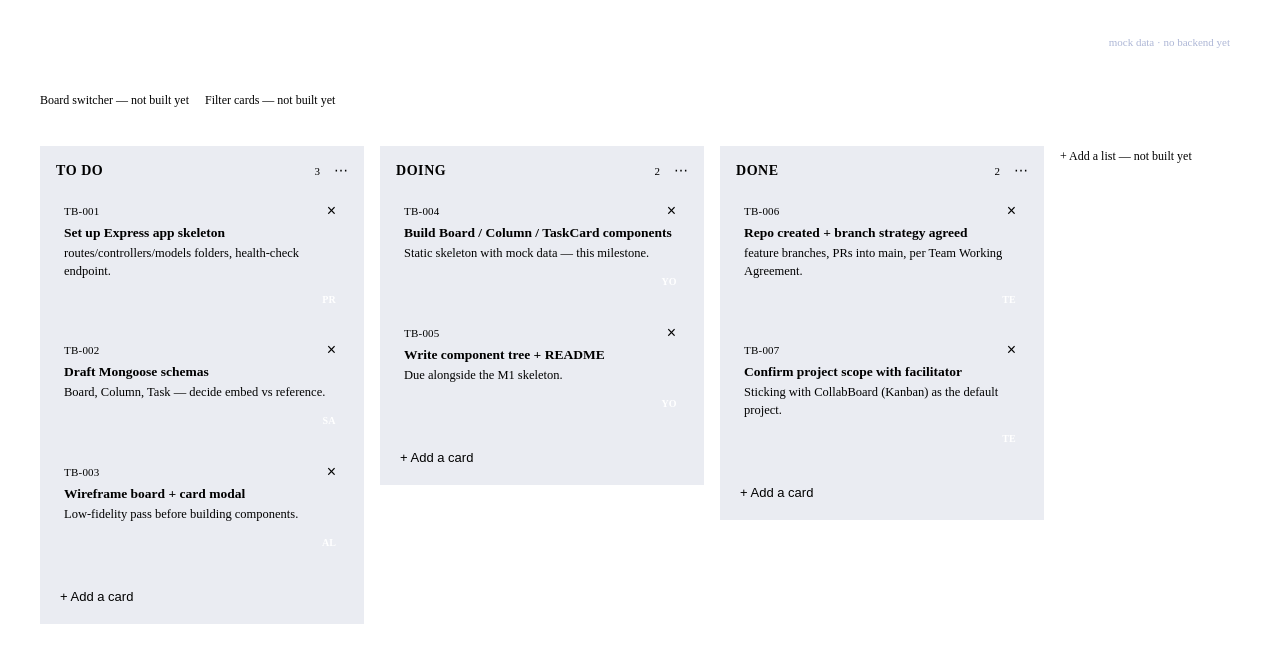
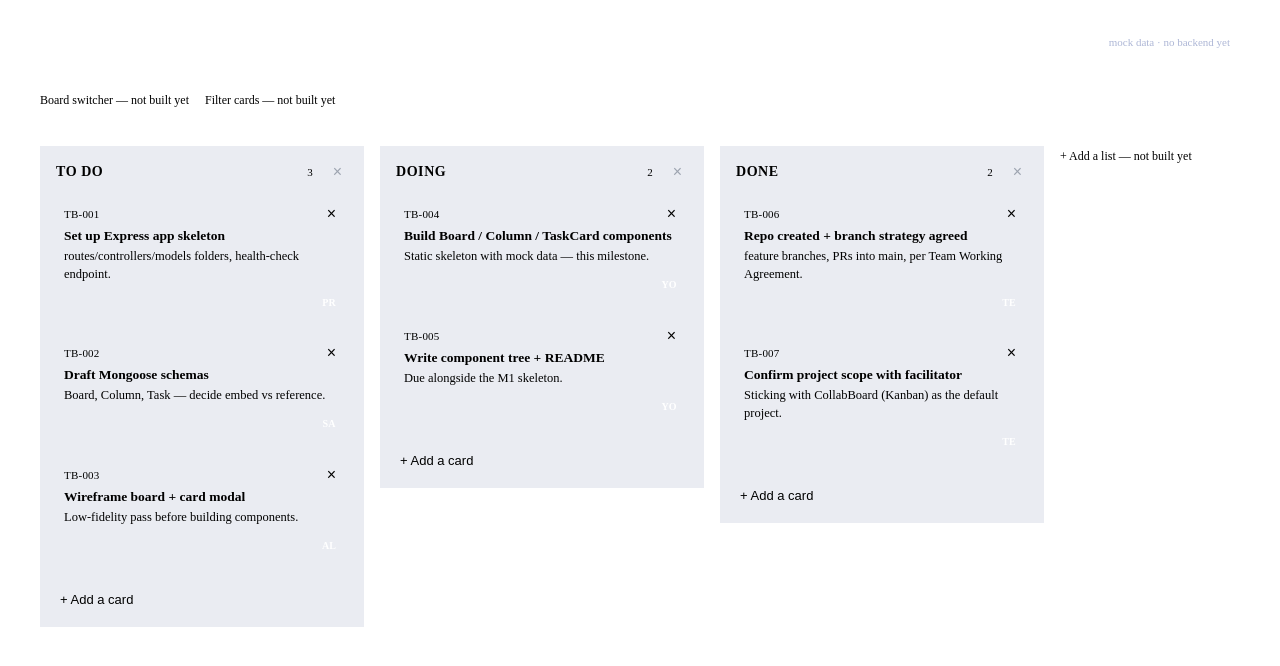
Before and after one commit to Mihidi-n/taskNest-syncboard, a React (Vite) app: page / in a window 1280 px wide. Shown: the top 666 px of the page. Built offline with nearby package versions, Linux system fonts and the light colour scheme; the HTML template or start-up script is replaced by a standard one.

Commit message:
Add click-to-rename title and delete X for board columns

```diff
--- a/src/components/Column.jsx
+++ b/src/components/Column.jsx
@@ -1,4 +1,4 @@
-import { useState } from 'react'
+import { useState, useRef, useEffect } from 'react'
 import ColumnMenu from './ColumnMenu'
 import TaskCard from './TaskCard'
 import './Column.css'
@@ -6,7 +6,8 @@ import './Column.css'
 /**
  * Column — holds one lane (To Do / Doing / Done) worth of TaskCards,
  * the inline "add task" affordance, the drop target for drag/drop,
- * and (via ColumnMenu) rename/delete for the list itself.
+ * an editable title (click to rename), and a delete button (via
+ * ColumnMenu) for the list itself.
  */
 export default function Column({
   column,
@@ -21,6 +22,43 @@ export default function Column({
   const [isOver, setIsOver] = useState(false)
   const [draftTitle, setDraftTitle] = useState('')
   const [isAdding, setIsAdding] = useState(false)
+
+  const [isEditingTitle, setIsEditingTitle] = useState(false)
+  const [titleDraft, setTitleDraft] = useState(column.title)
+  const titleInputRef = useRef(null)
+
+  useEffect(() => {
+    if (isEditingTitle) {
+      titleInputRef.current?.focus()
+      titleInputRef.current?.select()
+    }
+  }, [isEditingTitle])
+
+  function startEditingTitle() {
+    setTitleDraft(column.title)
+    setIsEditingTitle(true)
+  }
+
+  function commitTitle() {
+    const trimmed = titleDraft.trim()
+    if (trimmed && trimmed !== column.title) {
+      onRenameColumn(column.id, trimmed)
+    } else {
+      setTitleDraft(column.title)
+    }
+    setIsEditingTitle(false)
+  }
+
+  function handleTitleKeyDown(e) {
+    if (e.key === 'Enter') {
+      e.preventDefault()
+      commitTitle()
+    }
+    if (e.key === 'Escape') {
+      setTitleDraft(column.title)
+      setIsEditingTitle(false)
+    }
+  }
 
   function handleDragOver(e) {
     e.preventDefault()
@@ -50,12 +88,30 @@ export default function Column({
       onDrop={handleDrop}
     >
       <header className="column__header">
-        <h2 className="column__title">{column.title}</h2>
+        {isEditingTitle ? (
+          <input
+            ref={titleInputRef}
+            className="column__title-input"
+            value={titleDraft}
+            onChange={(e) => setTitleDraft(e.target.value)}
+            onBlur={commitTitle}
+            onKeyDown={handleTitleKeyDown}
+            maxLength={60}
+          />
+        ) : (
+          <h2
+            className="column__title"
+            onClick={startEditingTitle}
+            title="Click to rename"
+          >
+            {column.title}
+          </h2>
+        )}
+
         <div className="column__header-actions">
           <span className="column__count">{tasks.length}</span>
           <ColumnMenu
             column={column}
-            onRename={(title) => onRenameColumn(column.id, title)}
             onDelete={() => onDeleteColumn(column.id)}
           />
         </div>
--- a/src/components/ColumnMenu.css
+++ b/src/components/ColumnMenu.css
@@ -1,13 +1,15 @@
-/* ColumnMenu — starter styles, extend freely.
-   Tokens available from src/styles/index.css:
-   --color-text-muted, --color-navy, --color-bg, --radius-sm, --font-mono */
-
-.column-menu {
-  display: inline-flex;
+.column-menu__delete {
+  background: none;
+  border: none;
+  font-size: 16px;
+  line-height: 1;
+  padding: 2px 6px;
+  border-radius: 4px;
+  cursor: pointer;
+  color: #9ca3af;
 }
 
-.column-menu__placeholder {
-  color: var(--color-text-muted);
-  font-size: 14px;
-  cursor: default;
+.column-menu__delete:hover {
+  background: #fef2f2;
+  color: #dc2626;
 }
--- a/src/components/ColumnMenu.jsx
+++ b/src/components/ColumnMenu.jsx
@@ -2,30 +2,28 @@ import './ColumnMenu.css'
 
 /**
  * ColumnMenu
- * Features: "delete option for a list" + "rename a list"
- *
- * Already wired in — rendered inside Column.jsx's header, next to the
- * task count. You don't need to import this anywhere or touch
- * Column.jsx.
- *
- * Props you get:
- *   column          — { id, title } for this column
- *   onRename(title) — call this with the new title to rename the list
- *   onDelete()      — call this to delete the list (and, per the
- *                     shared hook, every task in it — you may want a
- *                     confirm() prompt before calling this)
- *
- * What to build:
- *   A small "…" menu (or two icon buttons) with Rename and Delete.
- *   Rename could be an inline-editable title (click to turn it into an
- *   input, Enter/blur to save) or a tiny popover with a text field —
- *   your call. Either way it should end by calling onRename(newTitle).
+ * Feature: delete a list — a small "x" that sits next to the task
+ * count in Column.jsx's header. Rename lives in Column.jsx itself
+ * (click the list title to edit it), not here.
  */
-export default function ColumnMenu({ column, onRename, onDelete }) {
+export default function ColumnMenu({ column, onDelete }) {
+  function handleDeleteClick() {
+    const confirmed = window.confirm(
+      `Delete "${column.title}"? Any tasks in this list will be deleted too.`
+    )
+    if (confirmed) {
+      onDelete()
+    }
+  }
+
   return (
-    <div className="column-menu">
-      {/* TODO: build rename + delete UI here, calling onRename(title) / onDelete() */}
-      <span className="column-menu__placeholder">⋯</span>
-    </div>
+    <button
+      className="column-menu__delete"
+      onClick={handleDeleteClick}
+      aria-label={`Delete list ${column.title}`}
+      title="Delete list"
+    >
+      ×
+    </button>
   )
 }
```
